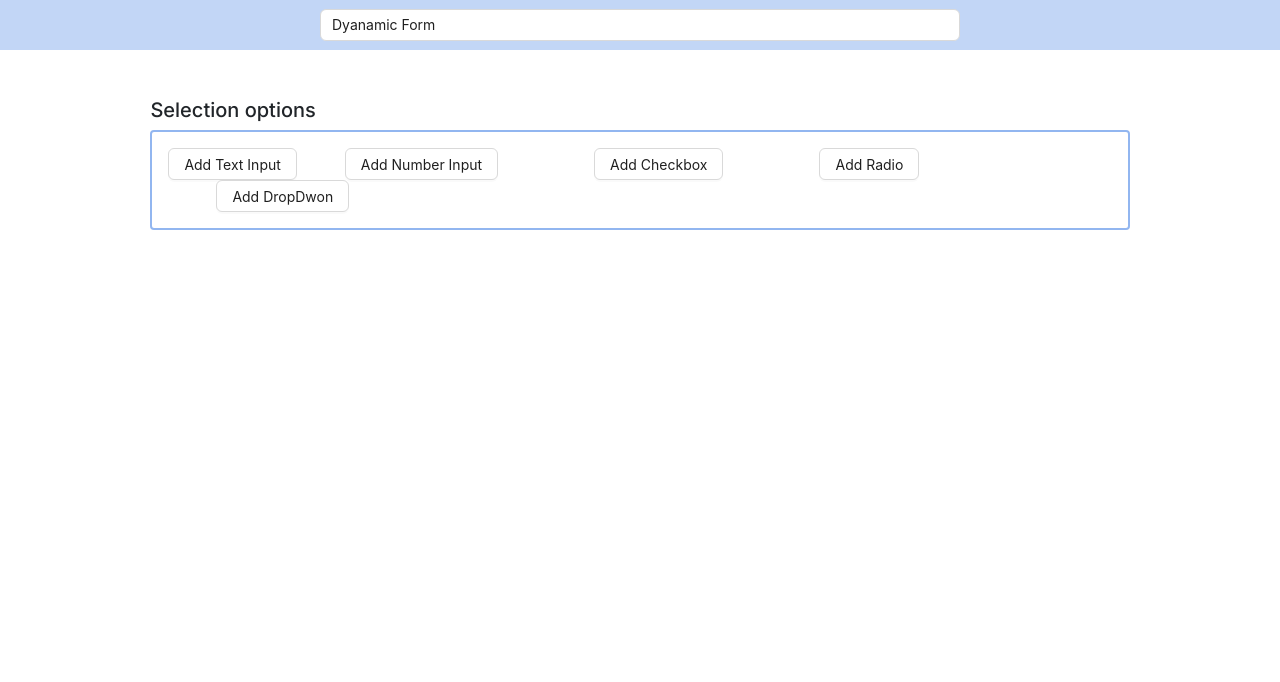
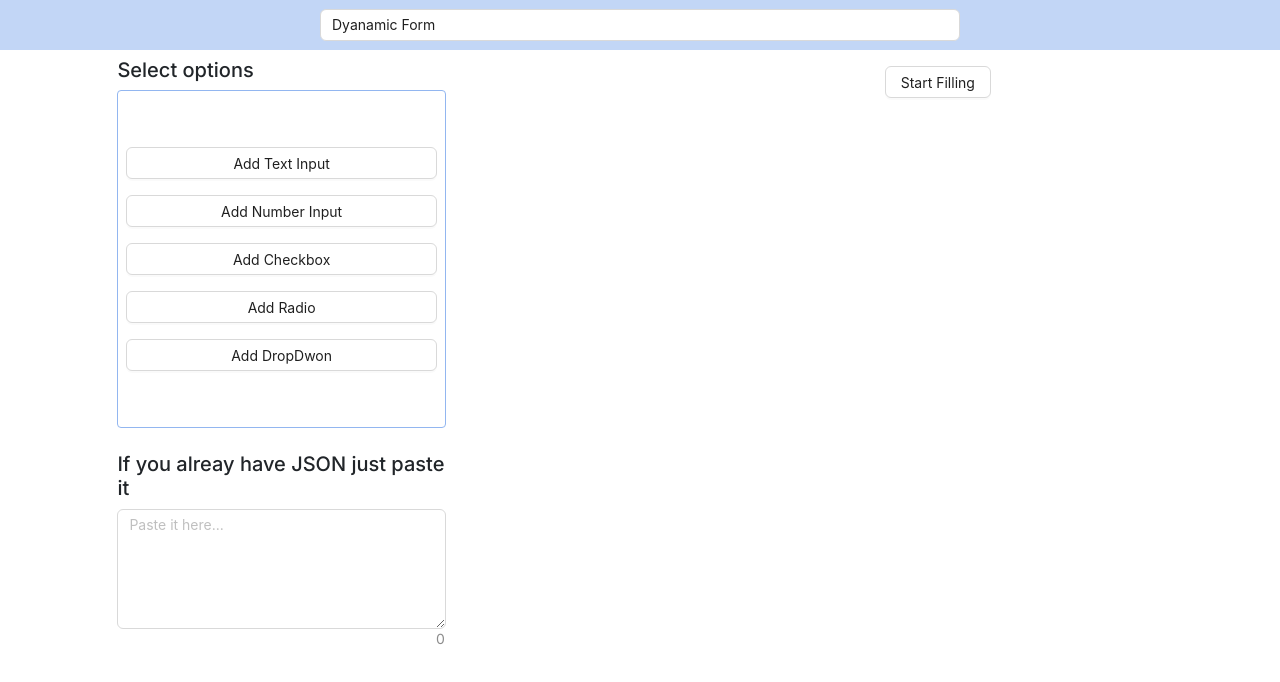
Before and after one commit to shubham947222/online_sales_assesmen, a React (Vite) app: page / in a window 1280 px wide. Shown: the top 682 px of the page. Built offline with nearby package versions, Linux system fonts and the light colour scheme.

Commit message:
improvement

```diff
--- a/src/App.jsx
+++ b/src/App.jsx
@@ -3,6 +3,7 @@ import "./App.css";
 import Preview from "./components/Preview";
 import ApplicationFormOptions from "./components/ApplicationFormOptions";
 import { Button, Input, Modal, Checkbox, Radio, Select } from "antd";
+import TextArea from "antd/es/input/TextArea";
 
 function App() {
   const [formName, setFormName] = useState("Dyanamic Form");
@@ -79,7 +80,6 @@ function App() {
     const updatedForm = [...formData];
     const updatedOptions = [...updatedForm[index]?.options];
     console.log(updatedOptions, "updatedOptions");
-    // updatedOptions?.map((each) => (each.selected = value));
     const a = updatedOptions.find((each) => each.value === value);
     a.selected = true;
     setFormData(updatedForm);
@@ -94,7 +94,6 @@ function App() {
   console.log(formData, "formData");
 
   const handleCopyClick = (textToCopy) => {
-    // Create a new textarea element to hold the text temporarily
     const textarea = document.createElement("textarea");
     textarea.value = textToCopy;
 
@@ -117,22 +116,40 @@ function App() {
       >
         <div className="w-50">
           <Input
-            type="text"
+            type="search"
             value={formName}
             onChange={(e) => setFormName(e.target.value)}
           />
         </div>
       </div>
-      <div className="row w-100 th-container align-center">
-        <div className="w-100 m-5">
-          <h5> Selection options</h5>
+      <div className="row w-100 th-container align-center  my-2">
+        <div className="col-md-4" style={{ height: "100vh" }}>
+          <div className="">
+            <h5> Select options</h5>
             <ApplicationFormOptions
               setFormData={setFormData}
               formData={formData}
             />
           </div>
-        <div className="col-md-10">
+          <div className="w-100 my-4">
+            <h5>If you alreay have JSON just paste it</h5>
+            <TextArea
+              showCount
+              placeholder="Paste it here..."
+              style={{
+                height: 120,
+                // resize: "none",
+              }}
+              onChange={(e) => {
+                setFormData(JSON.parse(e.target.value));
+              }}
+            />
+          </div>
+        </div>
+
+        <div className="col-md-8">
           {formData?.length > 0 && (
+            <>
               <Preview
                 formData={formData}
                 setFormData={setFormData}
@@ -144,14 +161,15 @@ function App() {
                 handleSelectedRadio={handleSelectedRadio}
                 handleDelete={handleDelete}
               />
+              <p className="p-0 m-0">{`${formData?.length} Count`}</p>
+            </>
           )}
+          <div className="d-flex w-75 justify-content-end my-2" style={{}}>
+            <Button onClick={() => setOpenModal(true)}>Start Filling</Button>
           </div>
         </div>
-      {formData?.length > 0 && (
-        <div className="d-flex w-75 my-2 justify-content-end" style={{}}>
-          <Button onClick={() => setOpenModal(true)}>View In Full Mode</Button>
       </div>
-      )}
+
       <Modal
         open={openModal}
         title={formName}
@@ -231,7 +249,12 @@ function App() {
             ))}
           </div>
           <div>
-            <Button onClick={() => handleCopyClick(JSON.stringify(formData))}>
+            <Button
+              onClick={() => {
+                handleCopyClick(JSON.stringify(formData));
+                setOpenModal(false);
+              }}
+            >
               Copy Text
             </Button>
             {/* <p>{JSON.stringify(formData)}</p> */}
--- a/src/components/ApplicationFormOptions/index.jsx
+++ b/src/components/ApplicationFormOptions/index.jsx
@@ -2,7 +2,10 @@ import React from "react";
 import { Button, Input } from "antd";
 const ApplicationFormOptions = ({ setFormData, formData }) => {
   return (
-    <div className=" rounded p-3" style={{ border: "2px solid #92b6f0" }}>
+    <div
+      className="d-flex flex-column rounded py-5"
+      style={{ border: "1px solid #92b6f0" }}
+    >
       <Button
         onClick={() => {
           setFormData([
@@ -10,6 +13,7 @@ const ApplicationFormOptions = ({ setFormData, formData }) => {
             { name: "Name Field", type: "text", label: "Label Name" },
           ]);
         }}
+        className="m-2"
       >
         Add Text Input
       </Button>
@@ -21,7 +25,7 @@ const ApplicationFormOptions = ({ setFormData, formData }) => {
             { name: "Number Field", type: "number", label: "" },
           ]);
         }}
-        className="mx-5"
+        className="m-2"
       >
         Add Number Input
       </Button>
@@ -38,7 +42,7 @@ const ApplicationFormOptions = ({ setFormData, formData }) => {
             },
           ]);
         }}
-        className="mx-5"
+        className="m-2"
       >
         Add Checkbox
       </Button>
@@ -55,7 +59,7 @@ const ApplicationFormOptions = ({ setFormData, formData }) => {
             },
           ]);
         }}
-        className="mx-5"
+        className="m-2"
       >
         Add Radio
       </Button>
@@ -72,7 +76,7 @@ const ApplicationFormOptions = ({ setFormData, formData }) => {
             },
           ]);
         }}
-        className="mx-5"
+        className="m-2"
       >
         Add DropDwon
       </Button>
--- a/src/components/Preview/index.jsx
+++ b/src/components/Preview/index.jsx
@@ -15,7 +15,7 @@ const Preview = ({
   return (
     <div
       className="d-flex flex-column "
-      style={{ height: "400px", overflow: "scroll" }}
+      style={{ height: "600px", overflow: "scroll" }}
     >
       {formData?.map((each, index) => (
         <div
@@ -37,6 +37,7 @@ const Preview = ({
             </div>
             {["number", "text"]?.includes(each?.type) && (
               <Input
+                disabled
                 name={each?.name}
                 type={each?.type}
                 placeholder="Enter Field Value"
```
Lines whose indentation alone changed are shown as unchanged.
